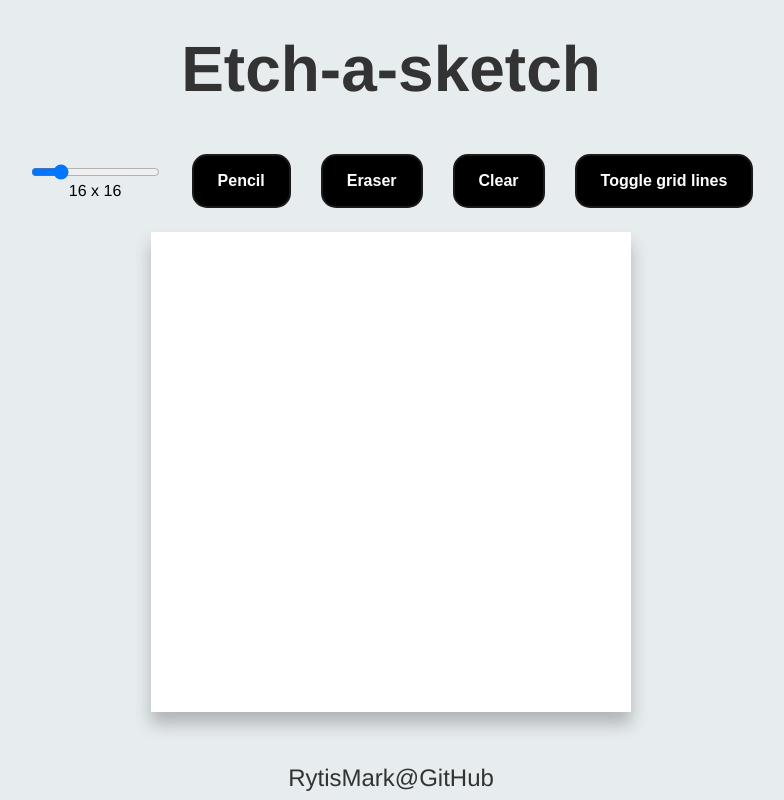
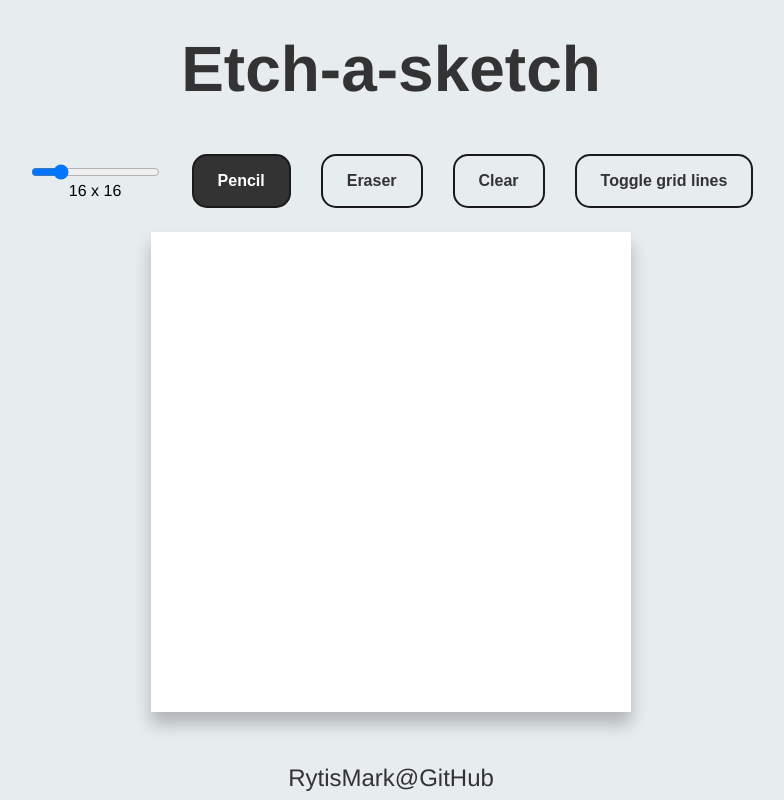
Before and after one commit to RytisMark/etch-a-sketch, a plain HTML site: page index.html in a window 1280 px wide. Both pictures are taken after a click on the button "Pencil". Shown: the whole page, without its empty margins (249-1033 px from the left). Drawn offline with Linux system fonts and the light colour scheme.

Commit message:
buttons more interactible

```diff
--- a/script.js
+++ b/script.js
@@ -16,8 +16,16 @@ let whichTool = "pencil";
 
 sizeSlider.oninput = changeGridMapSize;
 btnClear.onclick = clearGridMap;
-btnPencil.onclick = () => whichTool = 'pencil';
-btnEraser.onclick = () => whichTool = 'eraser';
+btnPencil.onclick = () => {
+    whichTool = 'pencil';
+    btnEraser.classList.remove('active');
+    btnPencil.classList.add('active');
+}
+btnEraser.onclick = () => {
+    whichTool = 'eraser';
+    btnPencil.classList.remove('active');
+    btnEraser.classList.add('active');
+}
 btnToggleGrid.onclick = toggleGridLines;
 
 createGridMap(numOfRows, numOfCols);
--- a/styles.css
+++ b/styles.css
@@ -36,10 +36,10 @@ header {
 }
 
 button {
-  background-color: #000000;
+  background-color: #E7ECEF;
+  color: #333333;
   border: 2px solid #1A1A1A;
   border-radius: 15px;
-  color: #FFFFFF;
   cursor: pointer;
   font-size: 16px;
   font-weight: 600;
@@ -52,6 +52,16 @@ button:hover {
   box-shadow: rgba(0, 0, 0, 0.25) 0 8px 15px;
   transform: translateY(-2px);
 }
+
+button:active {
+    box-shadow: none;
+    transform: translateY(0);
+}
+
+button.active {
+    background-color: #333333;
+    color: #FFFFFF;
+  }
 
 :root {
     --grid-rows: 1;
```
